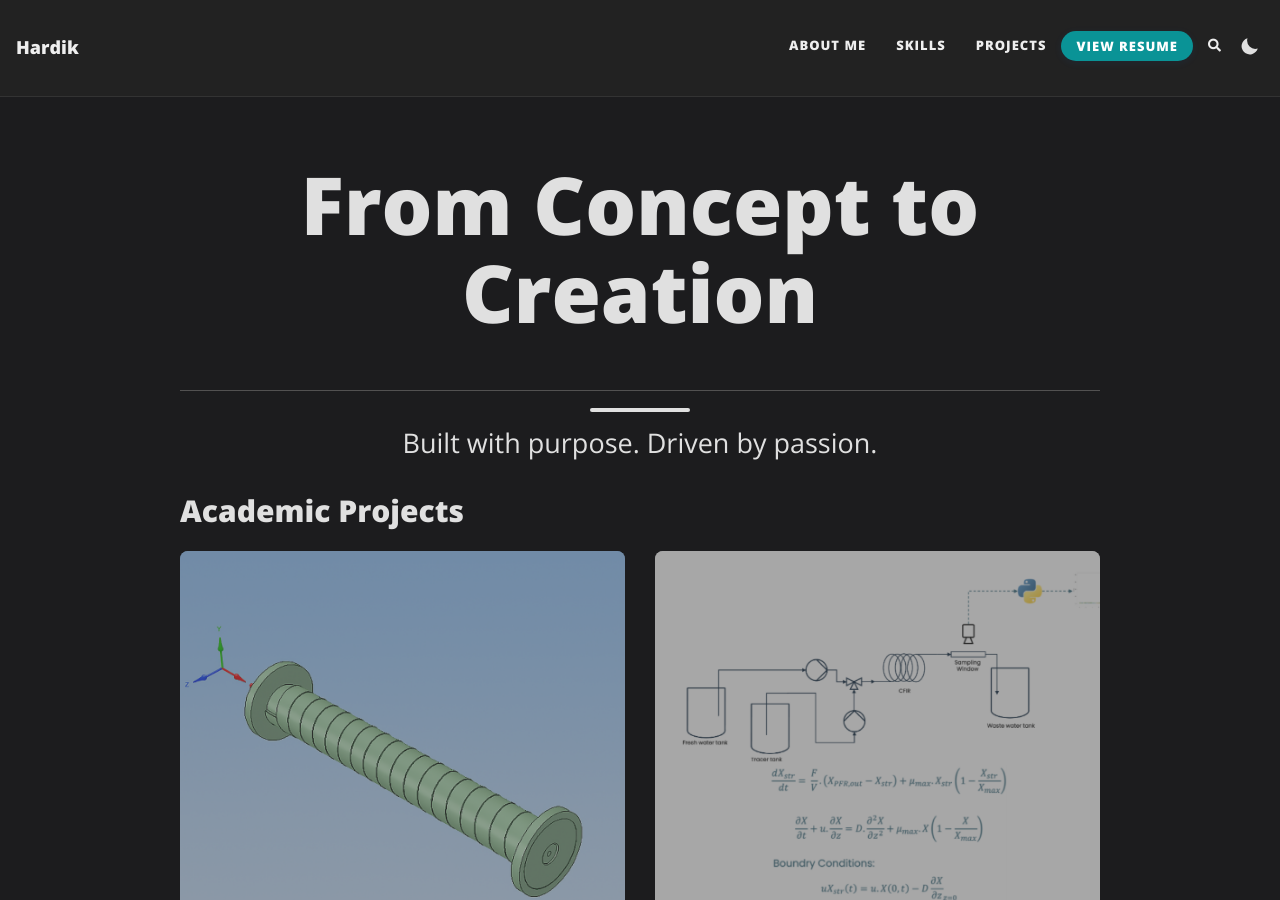
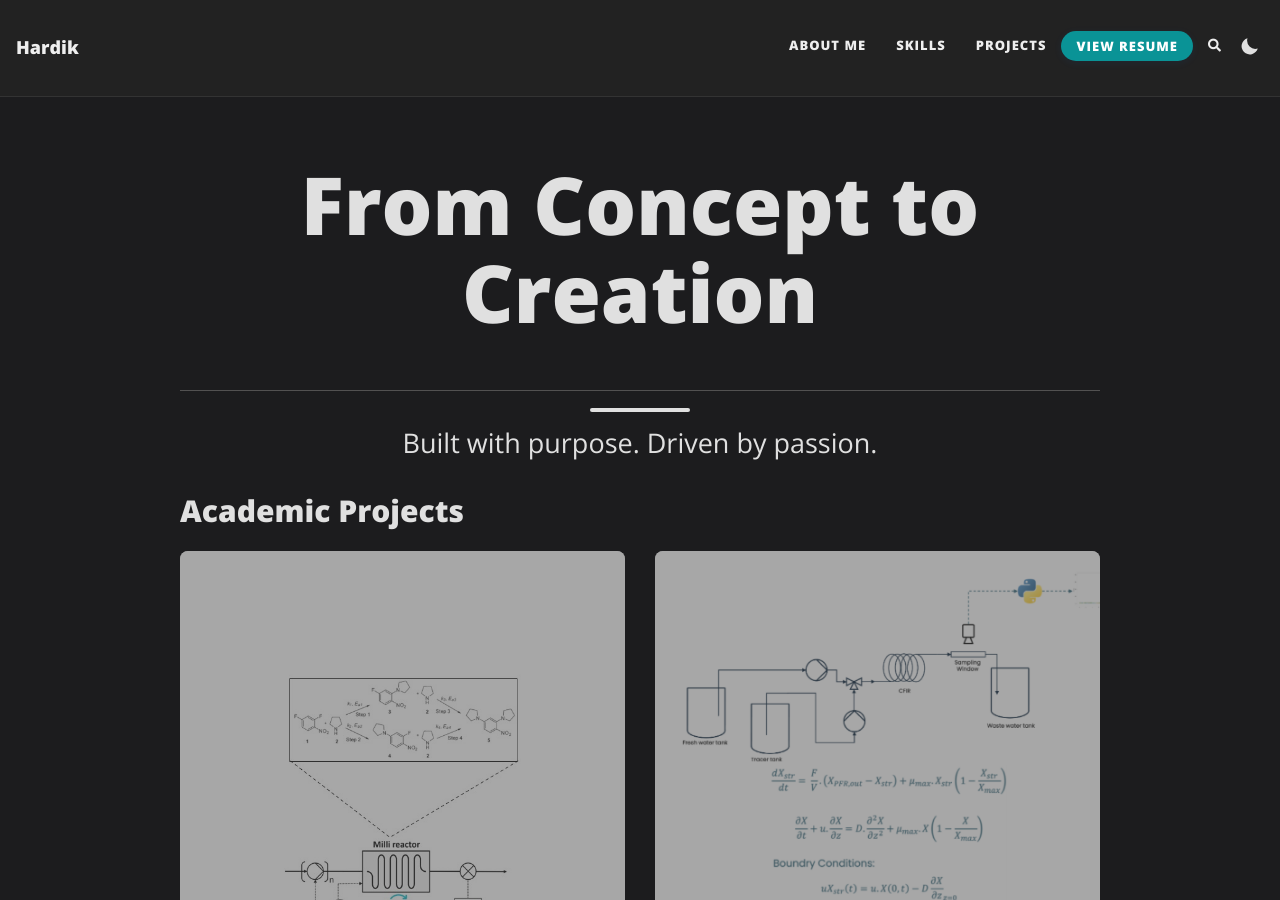
Before and after one commit to Hardik-Ma/Hardik-Ma.github.io, a Jekyll site: the page built from projects.md, in a window 1280 px wide and 900 px high. Built offline with Jekyll 4.4.1, drawn with Linux system fonts in a browser that asks for light colours; comment, search, counter and statistics services are not loaded.

Commit message:
Updating the images for the project

```diff
--- a/projects.md
+++ b/projects.md
@@ -13,7 +13,7 @@
   <div class="col-md-6 mb-4">
     <a href="#">
       <div class="project-img-wrapper">
-        <img src="{{ '/assets/img/projects/project_1.png' | relative_url }}" alt="Optimization" class="img-fluid rounded shadow-sm">
+        <img src="{{ '/assets/img/projects/Autonomous_Reactor.jpg' | relative_url }}" alt="Optimization" class="img-fluid rounded shadow-sm">
       </div>
       <h5 class="mt-2 text-dark">Autonomous Optimization of SNAr Reaction System</h5>
       <p class="text-muted small">Autonomous Multi Objective Optimization using a capillary flow reactor.</p>
@@ -103,7 +103,7 @@
   <div class="col-md-6 mb-4">
     <a href="#">
       <div class="project-img-wrapper">
-        <img src="{{ '/assets/img/projects/project_6.jpg' | relative_url }}" alt="Leaching" class="img-fluid rounded shadow-sm">
+        <img src="{{ '/assets/img/projects/E_Waste.jpg' | relative_url }}" alt="Leaching" class="img-fluid rounded shadow-sm">
       </div>
       <h5 class="mt-2 text-dark">Hydrometallurgical Leaching of PCBs</h5>
       <p class="text-muted small">Recovery of precious and heavy metals from electronics.</p>
```
Also changed, not shown: assets/img/projects/Autonomous_Reactor.jpg (added), assets/img/projects/E_Waste.jpg (added).
